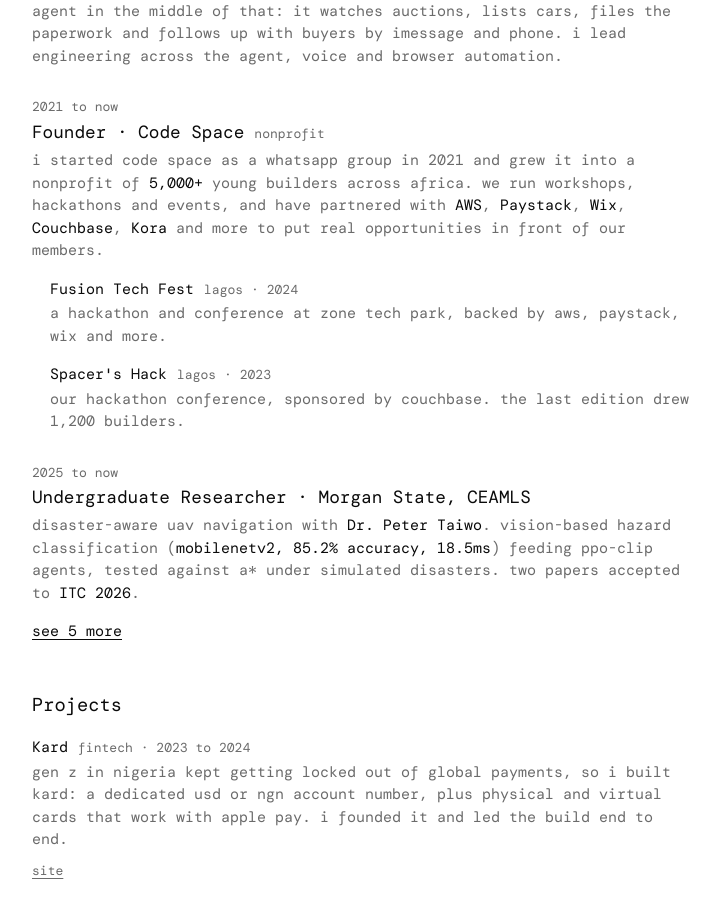
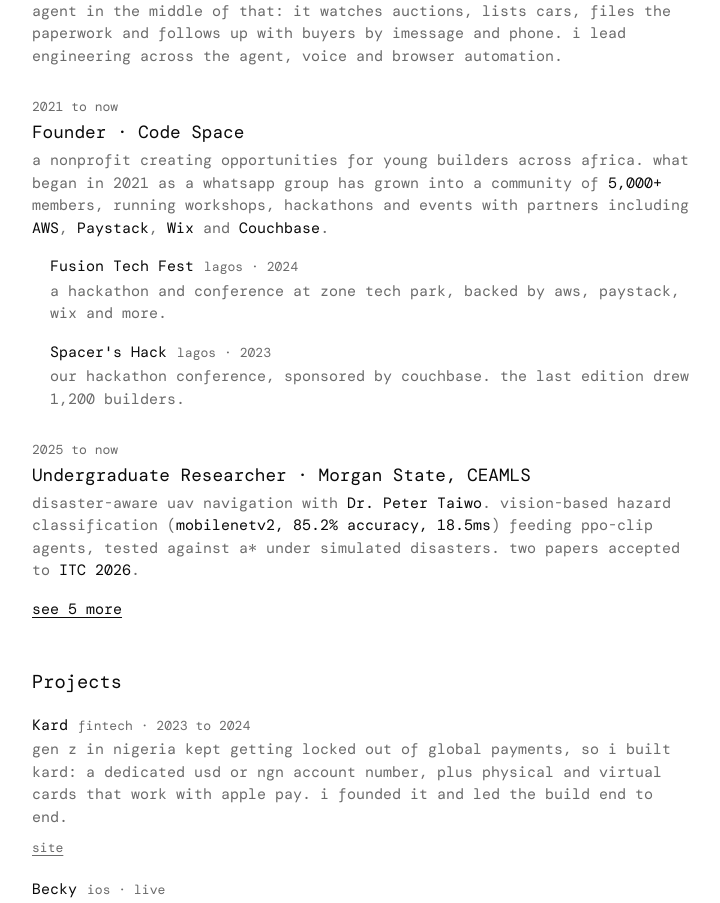
Before and after one commit to clintonimaroo/clinton, a Next.js app: page / in a window 1280 px wide. Shown: the part 840-1743 px from the top of the page, without its empty margins (278-998 px from the left). Built offline with nearby package versions, Linux system fonts and the light colour scheme.

Commit message:
Rewrite the Code Space description

```diff
--- a/src/app/page.tsx
+++ b/src/app/page.tsx
@@ -26,14 +26,12 @@ const WORK: Role[] = [
     title: 'Founder',
     org: 'Code Space',
     href: 'https://www.codespaces.org/',
-    tag: 'nonprofit',
     body: (
       <>
-        i started code space as a whatsapp group in 2021 and grew it into a nonprofit of{' '}
-        <span className="em">5,000+</span> young builders across africa. we run workshops, hackathons and events, and
-        have partnered with <span className="em">AWS</span>, <span className="em">Paystack</span>,{' '}
-        <span className="em">Wix</span>, <span className="em">Couchbase</span>, <span className="em">Kora</span> and more
-        to put real opportunities in front of our members.
+        a nonprofit creating opportunities for young builders across africa. what began in 2021 as a whatsapp group
+        has grown into a community of <span className="em">5,000+</span> members, running workshops, hackathons and
+        events with partners including <span className="em">AWS</span>, <span className="em">Paystack</span>,{' '}
+        <span className="em">Wix</span> and <span className="em">Couchbase</span>.
       </>
     ),
     items: [
```
